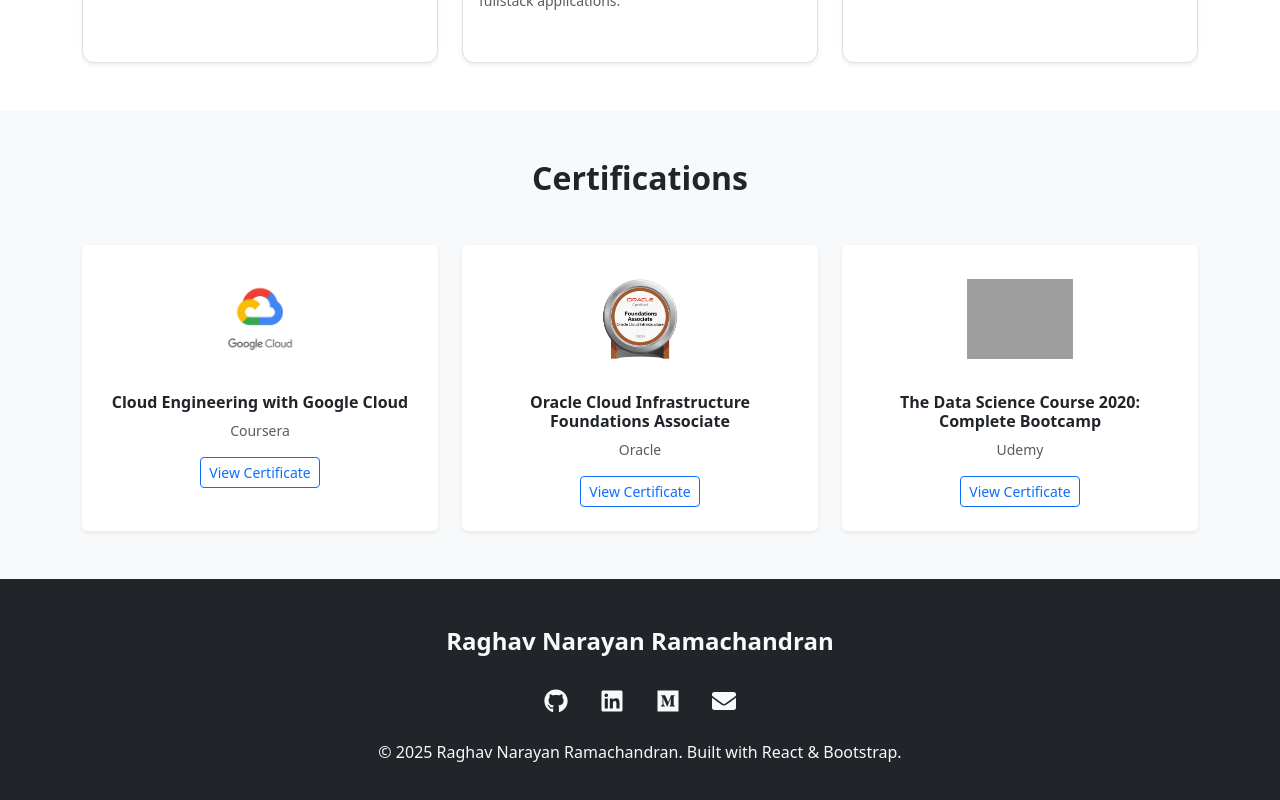
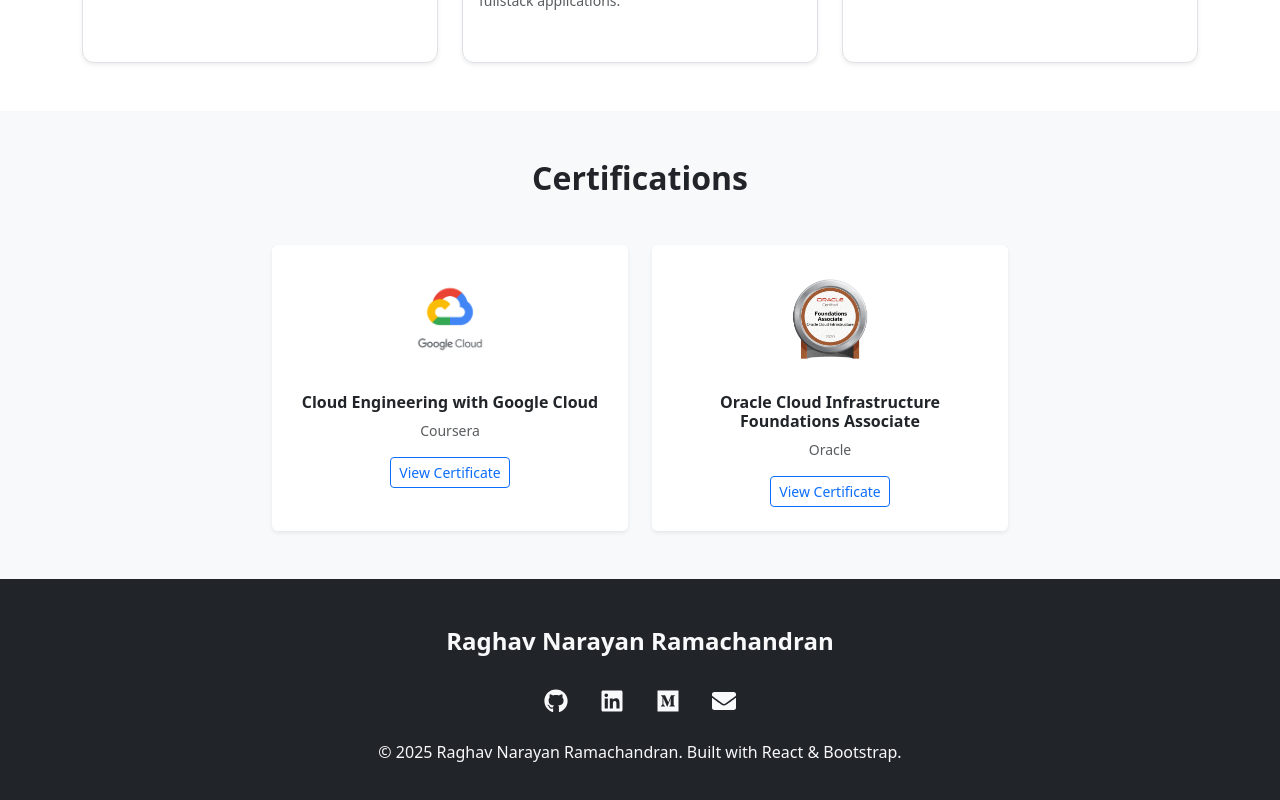
Before and after one commit to raghav-narayan/raghav-narayan.github.io, a React (Create React App) app: page / in a window 1280 px wide. Shown: the part 6032-6832 px from the top of the page. Built offline with nearby package versions, Linux system fonts and the light colour scheme; grey boxes are pictures that could not be loaded.

Commit message:
updated certificates data

```diff
--- a/src/components/CertificationsSection.jsx
+++ b/src/components/CertificationsSection.jsx
@@ -12,13 +12,7 @@
     issuer: "Oracle",
     badge: process.env.PUBLIC_URL + "/certs/oracle.png",
     link: "https://www.credly.com/badges/9c53c4b3-55a3-49fa-8551-25778cb79b0f/linked_in_profile",
-  },
-  {
-    name: "The Data Science Course 2020: Complete Bootcamp",
-    issuer: "Udemy",
-    badge: "https://cdn.worldvectorlogo.com/logos/udemy-2.svg",
-    link: "https://www.udemy.com/certificate/UC-cd0b4a75-2070-4aa0-863a-fc7ab3cdc899/",
-  },
+  }
 ];
 
 export default function CertificationsSection() {
```
